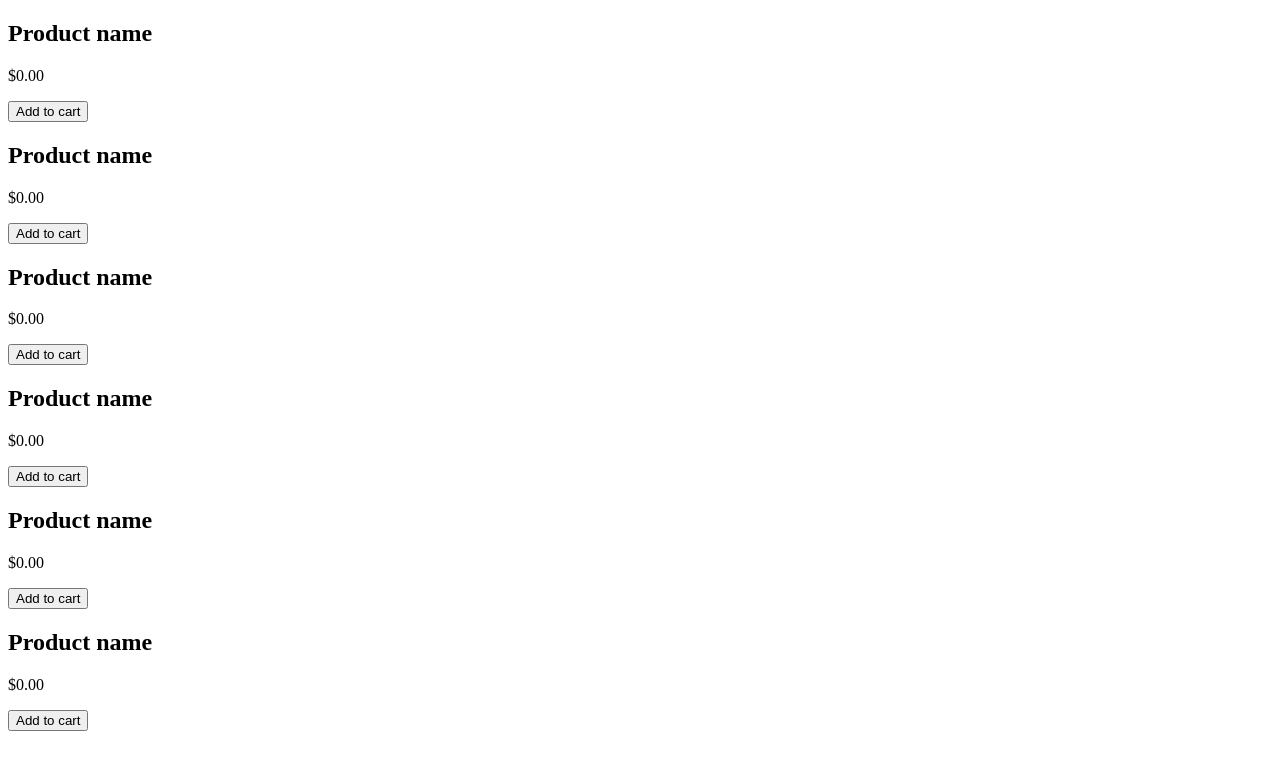
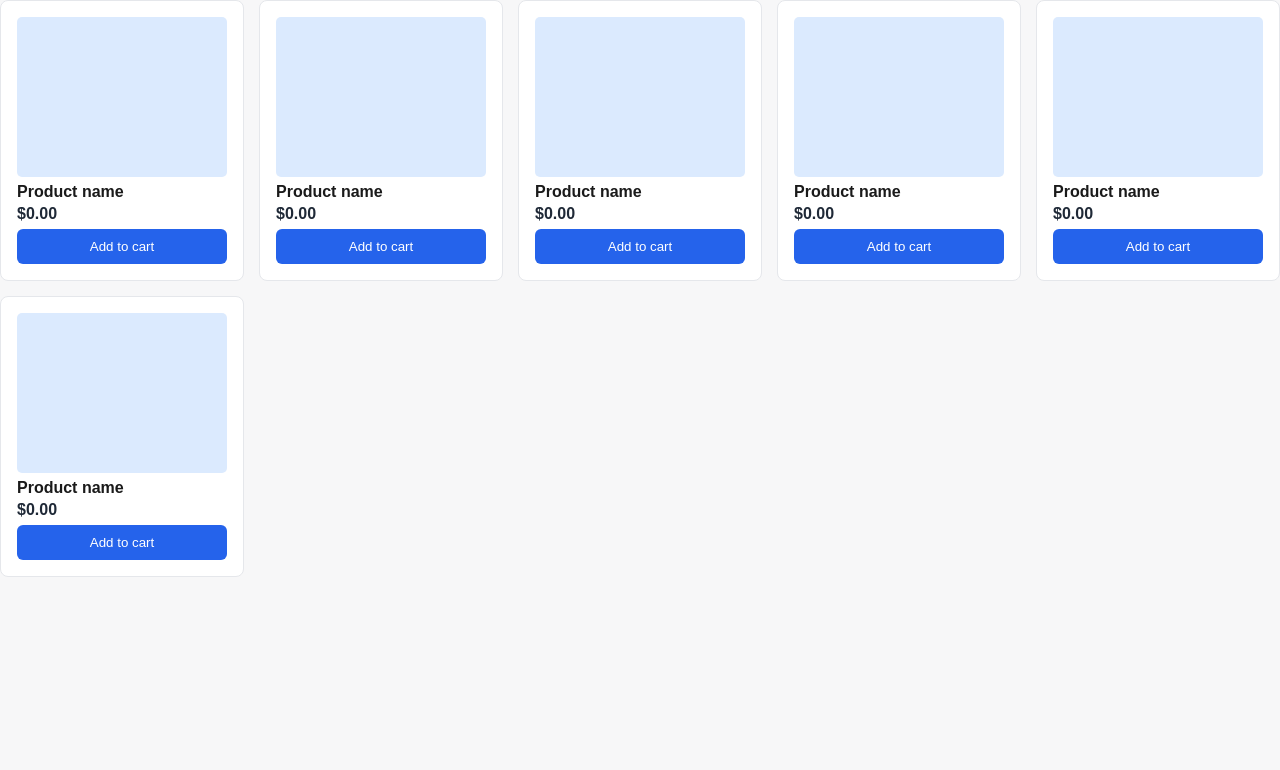
Before and after one commit to Salwa36S/Flex-and-grid-tasks-solutions, a plain HTML site: page task-02-product-grid/index.html in a window 1280 px wide. Drawn offline with Linux system fonts and the light colour scheme.

Commit message:
Complete task 02 product grid template

```diff
--- a/task-02-product-grid/styles.css
+++ b/task-02-product-grid/styles.css
@@ -1 +1,51 @@
 /* TODO: build .product-grid with CSS Grid to match the mockup */
+*{
+    margin: 0;
+    padding: 0;
+    box-sizing: border-box;
+}
+body{
+    font-family:sans-serif;
+   background: #f7f7f8;
+   color: #1a1a1a;
+}
+.product-grid{
+    display: grid;
+    grid-template-columns: repeat(auto-fill, minmax(210px, 1fr));
+    gap: 15px;
+}
+.product-card{
+    display: flex;
+    flex-direction: column;
+    background: #ffffff;
+    border: 1px solid #e5e7eb;
+    border-radius: 8px;
+    padding: 16px;
+}
+.img-placeholder{
+    width: 100%;
+  height: 160px;
+  background-color:#DBEAFE ;
+  border-radius: 5px;
+  margin-bottom: 6px;
+}
+.product-name{
+    font-size: 16px;
+    margin-bottom: 4px;
+}
+.product-price{
+    margin-bottom: 6px;
+   color: #1f2937;
+  font-weight: 600;
+}
+button{
+  padding: 10px 16px;
+  background: #2563eb;
+  color: #ffffff;
+  border: 0;
+  border-radius: 6px;
+  cursor: pointer;
+}
+button:hover{
+    background: #1d4ed8;
+}
```
